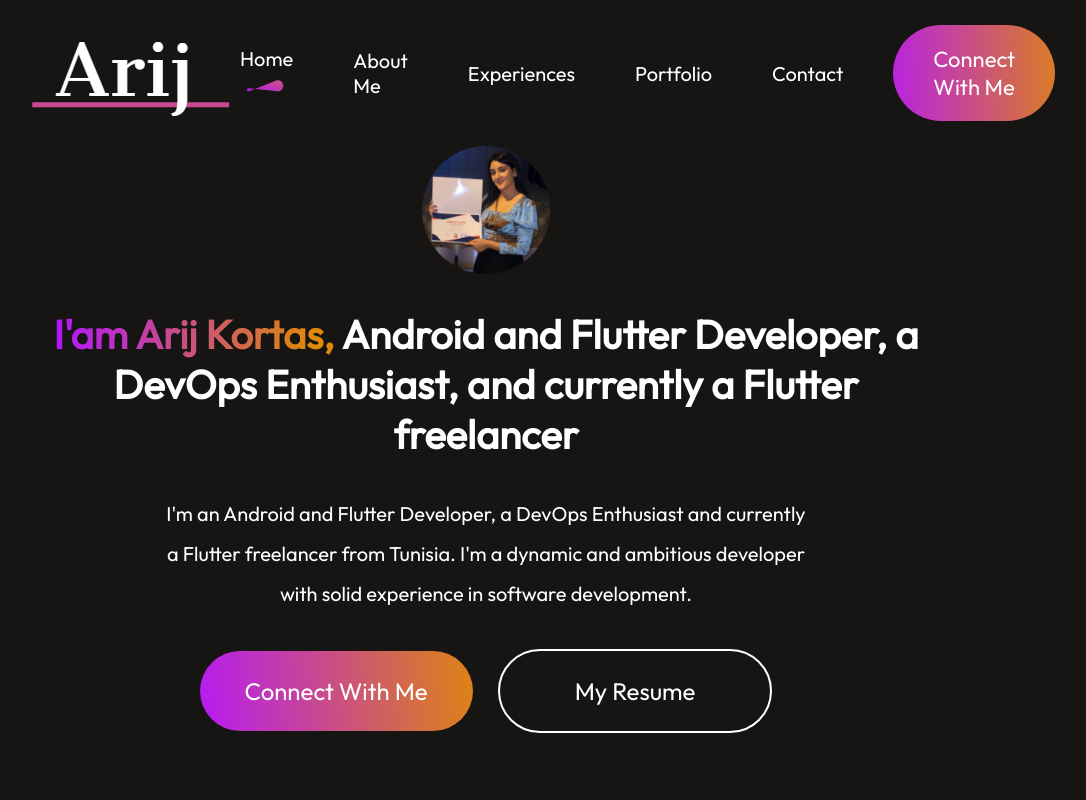
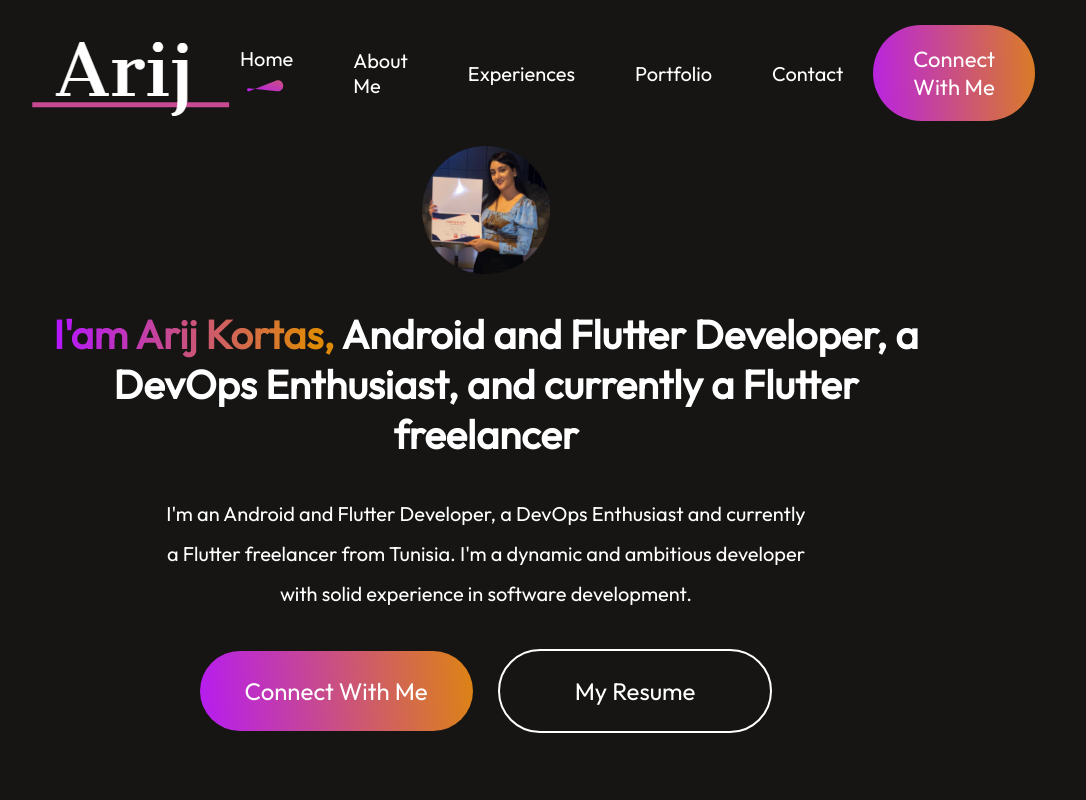
Before and after one commit to arij45/PortfolioWebSite, a React (Vite) app: page / in a window 1280 px wide. Shown: the top 800 px of the page, without its empty margins (154-1240 px from the left). Built offline with nearby package versions, Linux system fonts and the light colour scheme.

Commit message:
new commit

```diff
--- a/src/Components/Navbar/Navbar.css
+++ b/src/Components/Navbar/Navbar.css
@@ -13,7 +13,7 @@
     font-size: 20px;
 }
 .nav-connect{
-    margin-left: 50px;
+    margin-left: 30px;
     padding: 20px 40px;
     border-radius: 50px;
     background: linear-gradient(267deg, #DA7C25 0.36%, #B923E1);
```
